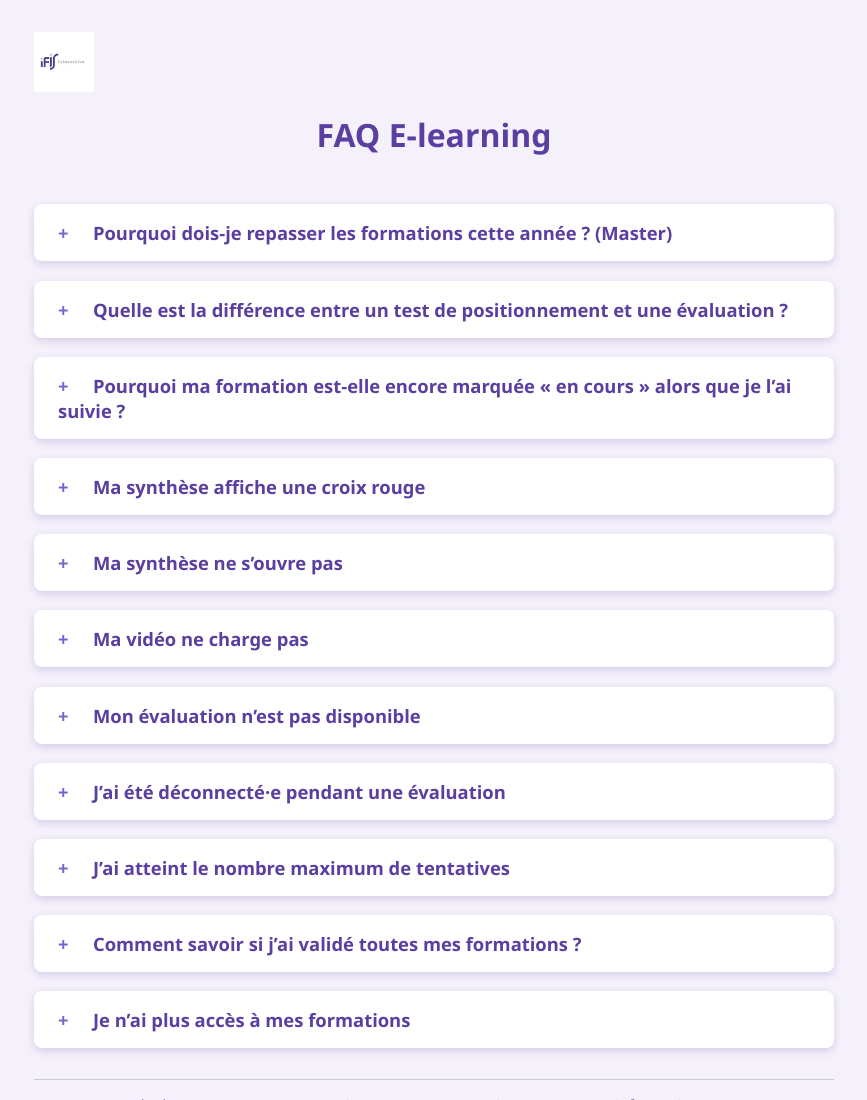
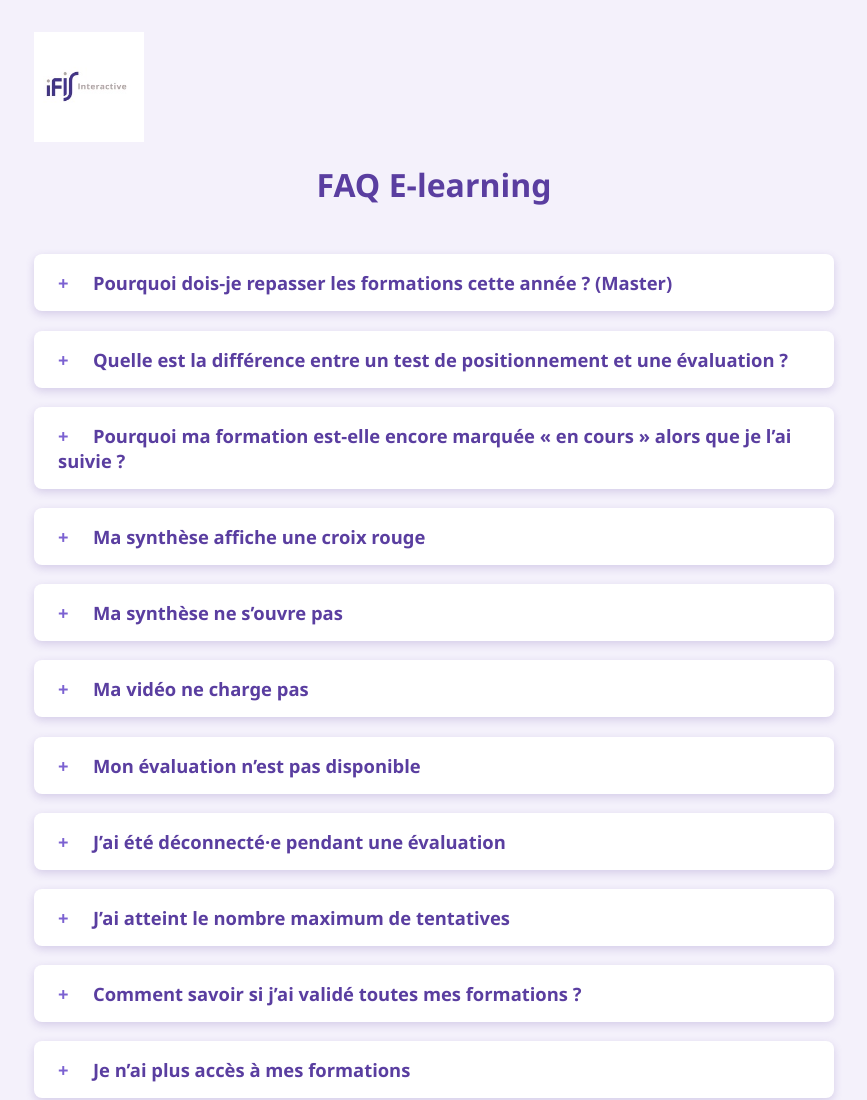
Before and after one commit to AlexMilanPro/faq-ifis, a plain HTML site: page index.html in a window 1280 px wide. Shown: the top 1100 px of the page, without its empty margins (206-1073 px from the left). Drawn offline with Linux system fonts and the light colour scheme.

Commit message:
Update index.html

```diff
--- a/index.html
+++ b/index.html
@@ -17,7 +17,7 @@
       margin-bottom: 1em;
     }
     .logo img {
-      max-height: 60px;
+      max-height: 110px;
     }
     h1 {
       text-align: center;
```
